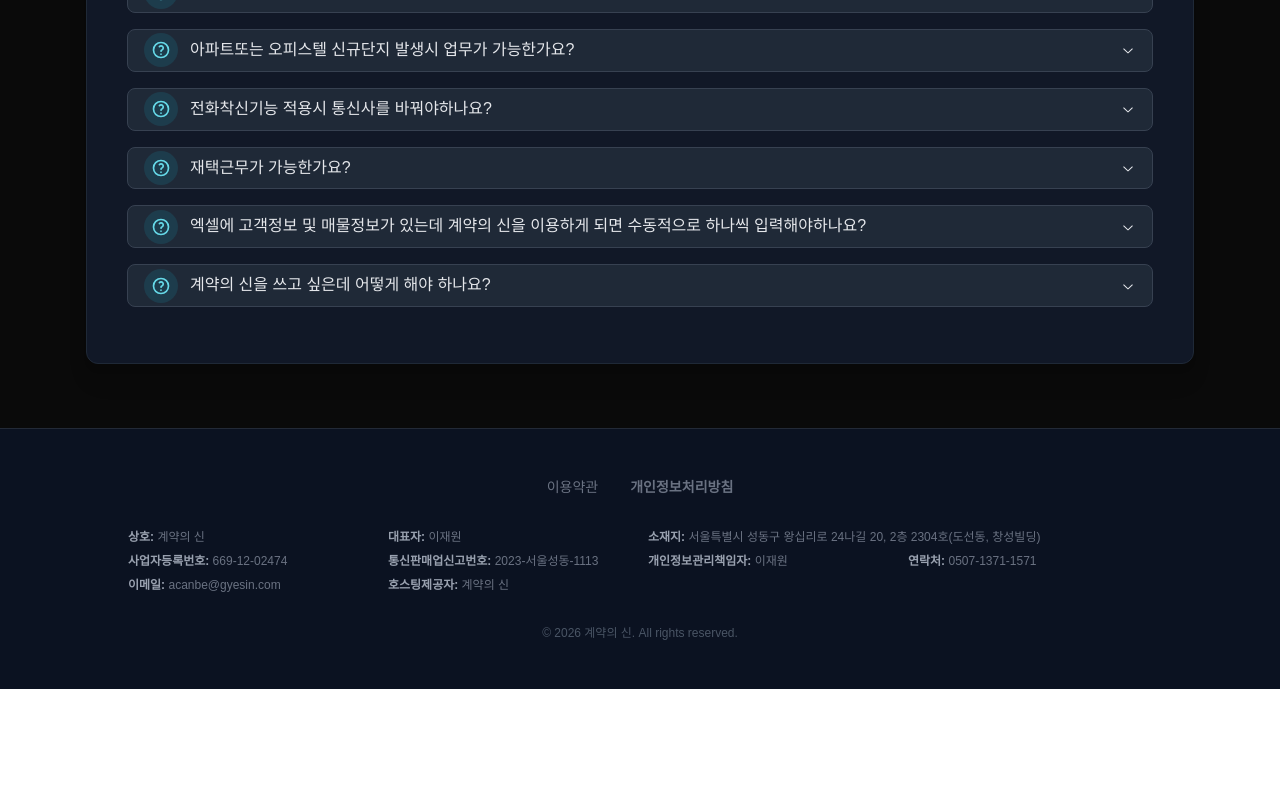
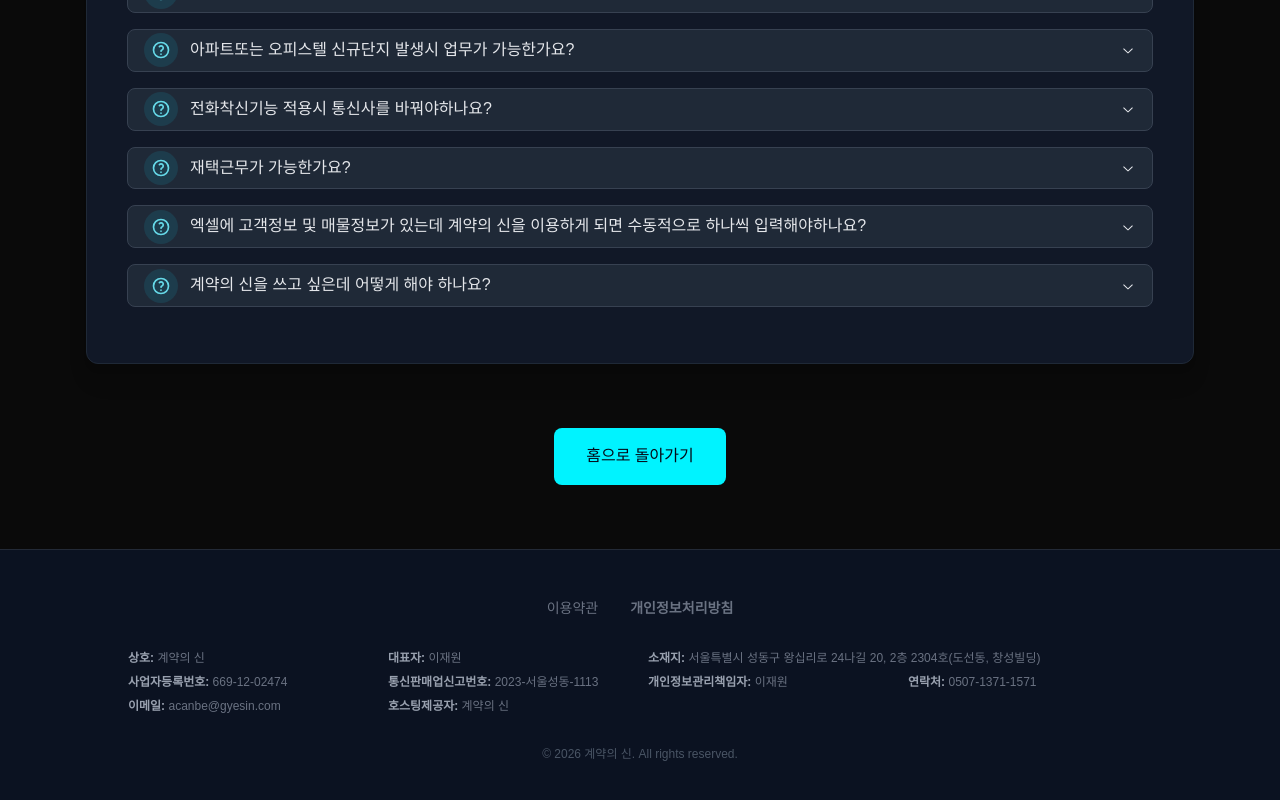
Before and after one commit to acanbe1026-wq/shine, a Next.js app in the folder gyesin-next/: page /customer/faq in a window 1280 px wide. Shown: the part 740-1540 px from the top of the page. Before the commit the page ends 1429 px from the top, so only its background shows below. Built offline with nearby package versions, Linux system fonts and the light colour scheme; a web font is replaced by a local one.

Commit message:
feat: Add 'Back to Home' buttons to customer pages

```diff
--- a/gyesin-next/src/app/consultation/page.tsx
+++ b/gyesin-next/src/app/consultation/page.tsx
@@ -194,6 +194,12 @@
                         <span>채널톡으로 24시간 실시간 상담하기</span>
                     </button>
                 </div>
+
+                <div className="mt-16 flex justify-center">
+                  <Link href="/" className="px-8 py-4 bg-neon-cyan text-deep-blue font-bold rounded-lg transition-all hover:bg-white hover:shadow-[0_0_20px_rgba(0,243,255,0.4)] transform hover:-translate-y-1">
+                    홈으로 돌아가기
+                  </Link>
+                </div>
             </div>
         </div>
     </div>
--- a/gyesin-next/src/app/customer/faq/page.tsx
+++ b/gyesin-next/src/app/customer/faq/page.tsx
@@ -2,9 +2,10 @@
 
 import { Container, Accordion, ThemeIcon } from '@mantine/core';
 import { IconHelp, IconQuestionMark } from '@tabler/icons-react';
-import { Footer } from '@/components/layout/Footer';
+import { useRouter } from 'next/navigation';
 
 export default function FAQPage() {
+  const router = useRouter();
   const faqs = [
     {
       value: 'item-10',
@@ -118,6 +119,15 @@
             ))}
           </Accordion>
         </div>
+
+        <div className="mt-16 flex justify-center">
+          <button
+            onClick={() => router.push('/')}
+            className="px-8 py-4 bg-neon-cyan text-deep-blue font-bold rounded-lg transition-all hover:bg-white hover:shadow-[0_0_20px_rgba(0,243,255,0.4)] transform hover:-translate-y-1"
+          >
+            홈으로 돌아가기
+          </button>
+        </div>
       </Container>
     </>
   );
--- a/gyesin-next/src/app/customer/notice/page.tsx
+++ b/gyesin-next/src/app/customer/notice/page.tsx
@@ -109,6 +109,15 @@
               </div>
            </div>
       </div>
+
+      <div className="mt-16 flex justify-center">
+        <button
+          onClick={() => router.push('/')}
+          className="px-8 py-4 bg-neon-cyan text-deep-blue font-bold rounded-lg transition-all hover:bg-white hover:shadow-[0_0_20px_rgba(0,243,255,0.4)] transform hover:-translate-y-1"
+        >
+          홈으로 돌아가기
+        </button>
+      </div>
     </Container>
   );
 }
```
